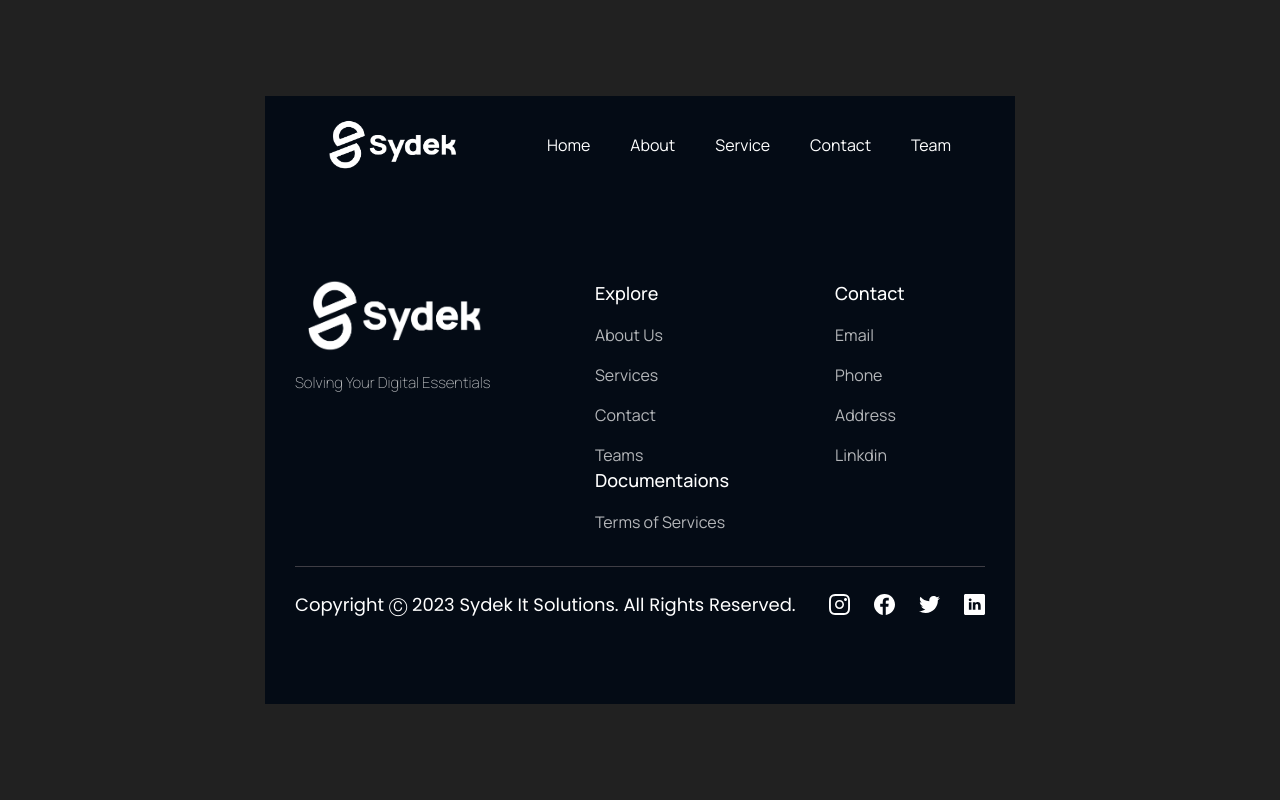
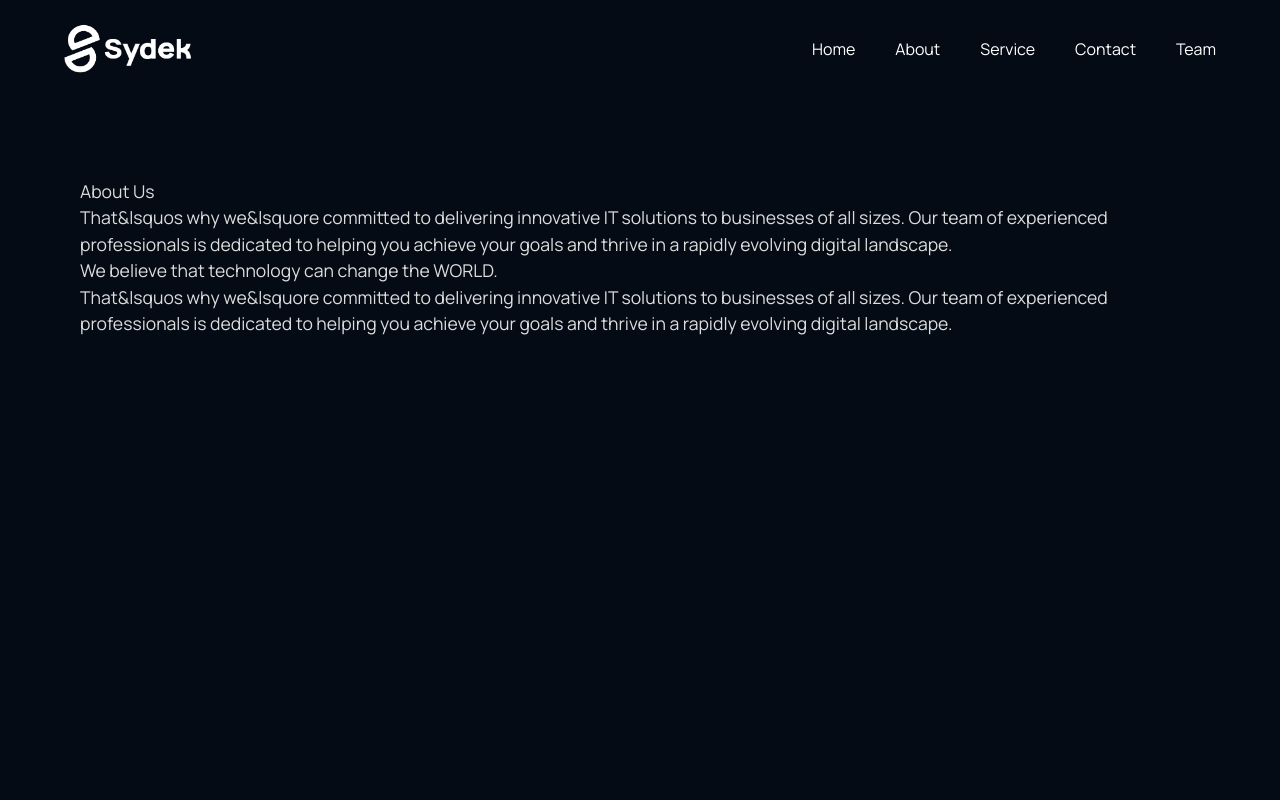
Before and after one commit to itskarloos/sydek_website, a React (Vite) app: page /About in a window 1280 px wide. Shown: the top 800 px of the page. Built offline with nearby package versions, Linux system fonts and the light colour scheme; what @codaworks/react-glow would draw is missing.

Commit message:
Width Issue Solved

```diff
--- a/src/App.jsx
+++ b/src/App.jsx
@@ -1,7 +1,7 @@
 // Import necessary styles and components
 import styles from "./style";
 import { BrowserRouter as Router, Route, Routes } from "react-router-dom";
-import { LandingPage, Footer, Navbar, Team, Contact } from "./Components";
+import { AboutPage, LandingPage, Footer, Navbar, Team, Contact } from "./Components";
 
 const App = () => {
   return (
@@ -18,8 +18,10 @@ const App = () => {
         <Routes>
           {/* Define routes using Route components */}
           <Route path="/Home" exact element={<LandingPage />} />
+          <Route path="/" exact element={<LandingPage />} />
           <Route path="/Contact" element={<Contact />} />
           <Route path="/Team" element={<Team />} />
+          <Route path="/About" element={<AboutPage />} />
         </Routes>
       </Router>
 
--- /dev/null
+++ b/src/Components/AboutPage.css
@@ -0,0 +1,6 @@
+.AboutContainer {
+    padding: 80px;
+    box-sizing: border-box;
+    width: 100%;
+    height: 100vh;
+}
--- /dev/null
+++ b/src/Components/AboutPage.jsx
@@ -0,0 +1,34 @@
+import { Fragment } from "react";
+import "./AboutPage.css"
+
+const AboutPage = () => {
+    return (
+        <Fragment>
+            <div className="AboutContainer">
+                <div className="About-Hero">
+                    <h1 className="Handle">
+                        About Us
+                    </h1>
+                    <p className="discription">
+                    That&lsquos why we&lsquore committed to delivering innovative IT solutions to
+                    businesses of all sizes. Our team of experienced
+                    professionals is dedicated to helping you achieve your
+                    goals and thrive in a rapidly evolving digital landscape.
+                    </p>
+                </div>
+                <div className="MainDescription">
+                    <h3 className="Moto">
+                        We believe that technology can change the WORLD.
+                    </h3>
+                    <p className="explianation">
+                    That&lsquos why we&lsquore committed to delivering innovative IT solutions to businesses
+                    of all sizes. Our team of experienced professionals is dedicated to helping you
+                    achieve your goals and thrive in a rapidly evolving digital landscape.
+                    </p>
+                </div>
+            </div>
+        </Fragment>
+    );
+}
+
+export default AboutPage;
--- a/src/Components/Contact.css
+++ b/src/Components/Contact.css
@@ -1,7 +1,13 @@
+#home {
+  padding: 80px;
+  box-sizing: border-box;
+  width: 100%;
+}
+
 .logo {
   position: relative;
   margin: 20px;
-  width: 110px;
+  width: 100%;
 }
 .ContactCard {
   width: 45%;
--- a/src/Components/Team.jsx
+++ b/src/Components/Team.jsx
@@ -47,7 +47,7 @@ const Team = () => {
           </div>
           <div className="team-content">
             <h2>Michael Seyoum</h2>
-            <h3>Creative Director</h3>
+            <h3>Creative</h3>
             <p>Development and creative director at creative studio</p>
             <div className="team-skill">
               <div className="skill-name">
--- a/src/Components/contact.jsx
+++ b/src/Components/contact.jsx
@@ -22,7 +22,7 @@ const contact = () => {
             </h1>
           </div>
           <p className={`${styles.paragraph} font-thin`}>
-            We&lsquod love to hear from you. Contact us today.
+            We would love to hear from you. Contact us today.
           </p>
         </div>
 
--- a/src/constants/index.js
+++ b/src/constants/index.js
@@ -1,19 +1,19 @@
 import {  facebook, instagram, linkedin, twitter,   } from "../assets";
 export const navLinks = [
   {
-    id: "home",
+    id: "Home",
     title: "Home",
   },
   {
-    id: "about",
+    id: "About",
     title: "About",
   },
   {
-    id: "service",
+    id: "Service",
     title: "Service",
   },
   {
-    id: "contact",
+    id: "Contact",
     title: "Contact",
   },
   {
```
Also changed, not shown: src/Components/AboutPage/AboutPage.jsx (deleted, +0 -7 lines), src/Components/index.js (+19 -14 lines), src/Components/AboutPage/AboutPage.css (deleted).
